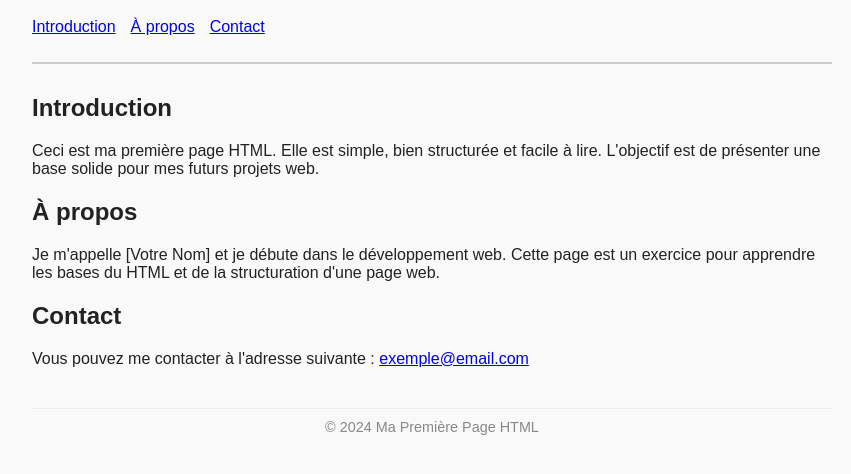
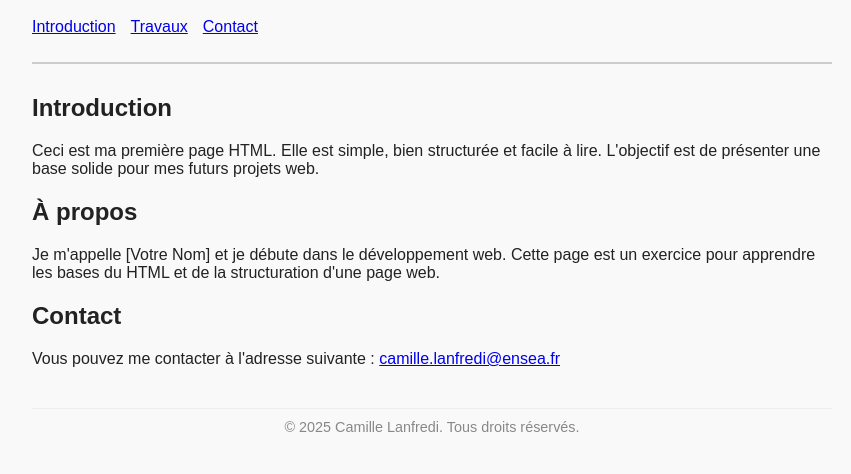
Before and after one commit to Ellimaaac/Ellimaaac.github.io, a plain HTML site: page index.html in a window 1280 px wide. Shown: the part 80-554 px from the top of the page, without its empty margins (208-1059 px from the left). Drawn offline with Linux system fonts and the light colour scheme.

Commit message:
update template

```diff
--- a/index.html
+++ b/index.html
@@ -3,7 +3,7 @@
 <html lang="fr">
 <head>
     <meta charset="UTF-8">
-    <title>Ma Première Page HTML</title>
+    <title>Camille LANFREDI</title>
     <meta name="viewport" content="width=device-width, initial-scale=1.0">
     <style>
         body {
@@ -40,7 +40,7 @@
         <nav>
             <ul style="list-style: none; padding: 0; display: flex; gap: 15px;">
                 <li><a href="#introduction">Introduction</a></li>
-                <li><a href="#apropos">À propos</a></li>
+                <li><a href="#travaux">Travaux</a></li>
                 <li><a href="#contact">Contact</a></li>
             </ul>
         </nav>
@@ -63,12 +63,12 @@
         <section id="contact">
             <h2>Contact</h2>
             <p>
-                Vous pouvez me contacter à l'adresse suivante : <a href="mailto:exemple@email.com">exemple@email.com</a>
+                Vous pouvez me contacter à l'adresse suivante : <a href="mailto:camille.lanfredi@ensea.fr">camille.lanfredi@ensea.fr</a>
             </p>
         </section>
     </main>
     <footer>
-        &copy; 2024 Ma Première Page HTML
+        &copy; 2025 Camille Lanfredi. Tous droits réservés.
     </footer>
 </body>
 </html>
```
